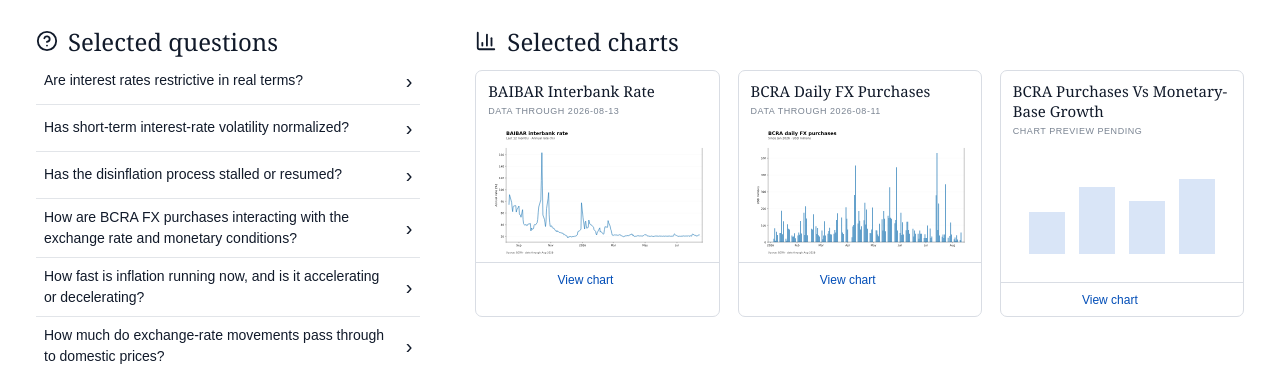
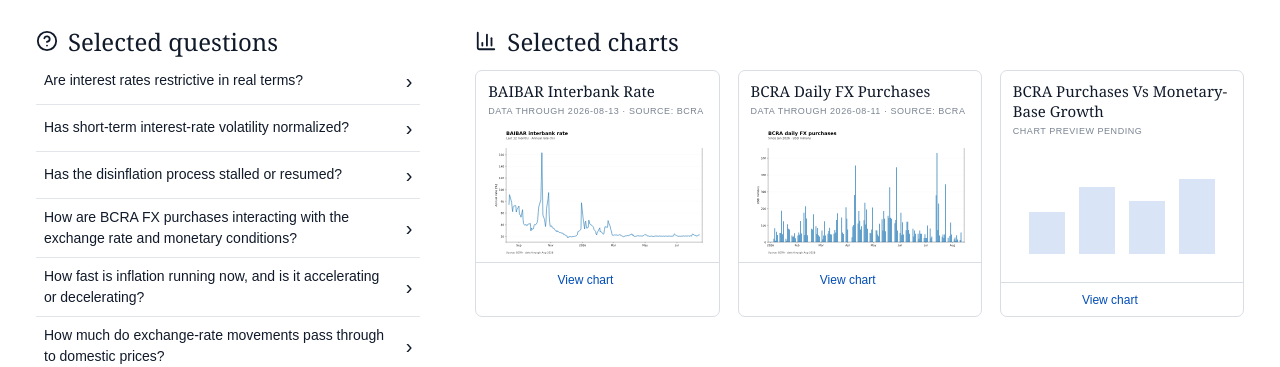
Before and after one commit to matuteiglesias/atlas-economico-ar, a Next.js app in the folder web/: page / in a window 1280 px wide. Shown: the part 1323-1690 px from the top of the page. Built offline with nearby package versions, Linux system fonts and the light colour scheme.

Commit message:
Let host pages own figure title chrome

```diff
--- a/web/src/components/charts.tsx
+++ b/web/src/components/charts.tsx
@@ -16,7 +16,7 @@ function DriverChart() {
 }
 
 function PlotArtifactImage({ artifact }: { artifact: PlotArtifactRef }) {
-  return <img className="plot-artifact-image" src={artifact.svg} alt={artifact.altText} />;
+  return <img className="plot-artifact-image" data-plot-render="embed" src={artifact.svg} alt={artifact.altText} />;
 }
 
 export function GenericChartPlaceholder() { return <div className="generic-chart"><span /><span /><span /><span /></div>; }
@@ -33,24 +33,44 @@ export function ChartPreview({ item }: { item: EntityLink }) {
   return <GenericChartPlaceholder />;
 }
 
+function providerLabel(provider: string) {
+  if (provider === "bcra_monetarias_v4") return "BCRA";
+  if (provider === "datos_argentina") return "Datos Argentina";
+  return provider === "multiple" ? "Multiple sources" : provider.replaceAll("_", " ");
+}
+
+function sourceLabel(artifact: PlotArtifactRef) {
+  const providers = artifact.sources?.map((source) => providerLabel(source.provider)) ?? [providerLabel(artifact.source.provider)];
+  return [...new Set(providers)].join(", ");
+}
+
 function artifactCaption(artifact: PlotArtifactRef) {
+  const provenance = `Data through ${artifact.dataAsOf} · Source: ${sourceLabel(artifact)}`;
   const { disposition } = artifact;
   if (disposition.state === "QUARANTINE") {
-    return `Editorial QA: quarantined${disposition.note ? ` · ${disposition.note}` : ""}`;
+    return `Editorial QA: quarantined · ${provenance}${disposition.note ? ` · ${disposition.note}` : ""}`;
   }
   if (disposition.state === "SUPERSEDED") {
-    return `Superseded evidence${disposition.note ? ` · ${disposition.note}` : ""}`;
+    return `Superseded evidence · ${provenance}${disposition.note ? ` · ${disposition.note}` : ""}`;
   }
   if (disposition.state === "REFERENCE") {
-    return `Reference evidence · Data through ${artifact.dataAsOf}`;
+    return `Reference evidence · ${provenance}`;
   }
   const stale = artifact.freshnessState === "stale_warning" ? " · stale source snapshot" : "";
   const historical = disposition.state === "HISTORICAL" ? "Historical evidence · " : "";
-  return `${historical}Data through ${artifact.dataAsOf}${stale}`;
+  return `${historical}${provenance}${stale}`;
 }
 
-export function ChartCard({ item, displayTitle }: { item: EntityLink; displayTitle?: string }) {
+type ChartChrome = "card" | "page";
+
+export function ChartCard({ item, displayTitle, chrome = "card" }: { item: EntityLink; displayTitle?: string; chrome?: ChartChrome }) {
   const isDummy = item.slug === "inflation-driver-decomposition" || (item.slug ? item.slug in paths : false);
   const caption = item.artifact ? artifactCaption(item.artifact) : (isDummy ? "Illustrative placeholder" : "Chart preview pending");
-  return <article className="chart-card"><div className="chart-title"><h3>{displayTitle ?? item.title}</h3><p>{caption}</p></div><ChartPreview item={item} /><Link href={item.href}>View chart <ArrowRight /></Link></article>;
+  return <article className={`chart-card chart-card-${chrome}`} data-plot-chrome={chrome}>
+    {chrome === "card"
+      ? <div className="chart-title"><h3>{displayTitle ?? item.title}</h3><p>{caption}</p></div>
+      : <div className="chart-meta"><p>{caption}</p></div>}
+    <ChartPreview item={item} />
+    <Link href={item.href}>View chart <ArrowRight /></Link>
+  </article>;
 }
```
